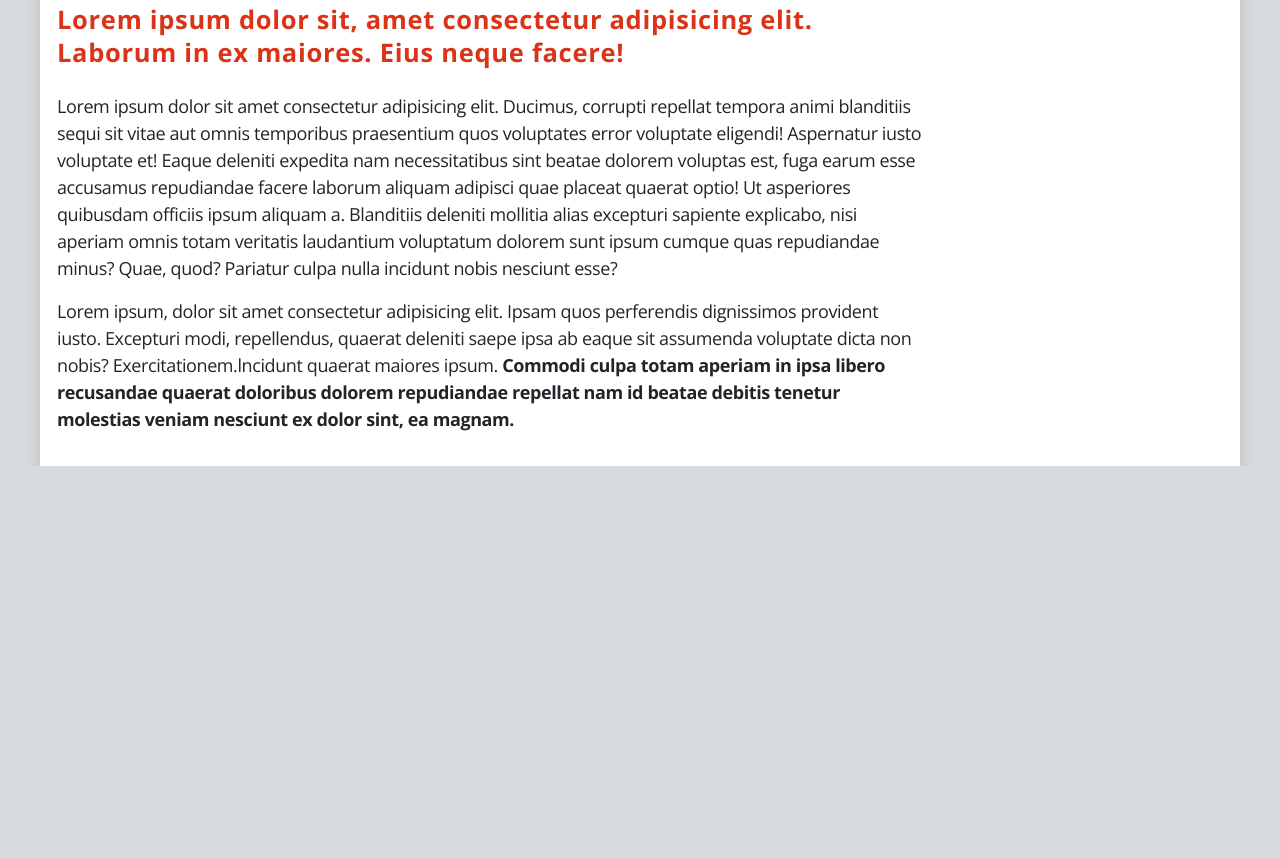
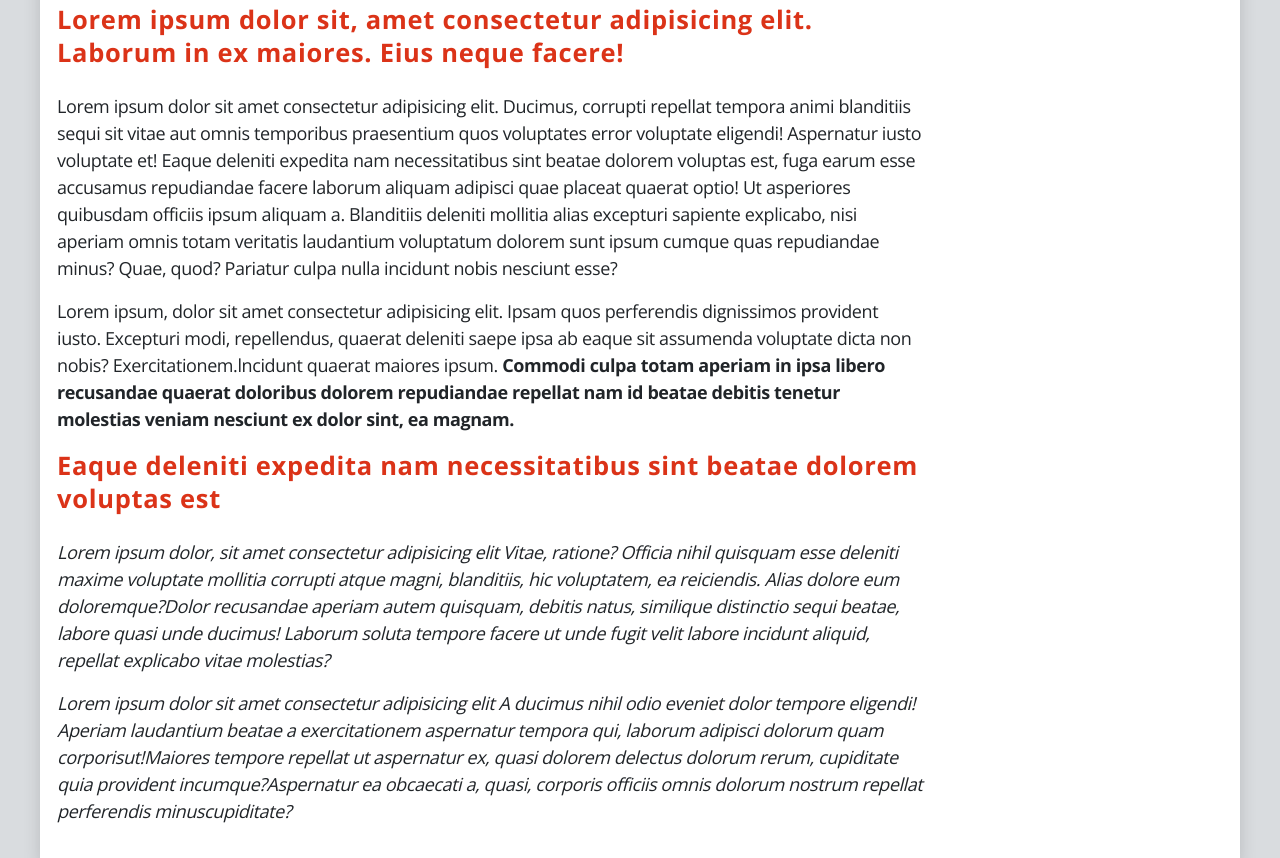
Before and after one commit to krzosdominik/jrfront_recruitment-task, a website: page index.html in a window 1280 px wide. Shown: the part 2780-3638 px from the top of the page. Before the commit the page ends 3246 px from the top, so only its background shows below. Drawn offline with nearby package versions, Linux system fonts and the light colour scheme.

Commit message:
add article

```diff
--- a/index.html
+++ b/index.html
@@ -216,6 +216,27 @@
                             </strong>
                         </p>
                     </article>
+                    <article class="section__article">
+                        <h2 class="article__header font-weight-bold mb-4">
+                            Eaque deleniti expedita nam necessitatibus sint beatae dolorem voluptas est
+                        </h2>
+                        <p class="article__paragraph font-italic">
+                            Lorem ipsum dolor, sit amet consectetur adipisicing elit Vitae, ratione? Officia nihil
+                            quisquam esse deleniti maxime voluptate mollitia corrupti atque magni, blanditiis, hic
+                            voluptatem, ea reiciendis. Alias dolore eum doloremque?Dolor recusandae aperiam autem
+                            quisquam, debitis natus, similique distinctio sequi beatae, labore quasi unde ducimus!
+                            Laborum soluta tempore facere ut unde fugit velit labore incidunt aliquid,
+                            repellat explicabo vitae molestias?
+                        </p>
+                        <p class="article__paragraph font-italic">
+                            Lorem ipsum dolor sit amet consectetur adipisicing elit A ducimus nihil odio eveniet
+                            dolor tempore eligendi! Aperiam laudantium beatae a exercitationem aspernatur tempora
+                            qui, laborum adipisci dolorum quam corporisut!Maiores tempore repellat ut aspernatur
+                            ex, quasi dolorem delectus dolorum rerum, cupiditate quia provident incumque?Aspernatur
+                            ea obcaecati a, quasi, corporis officiis omnis dolorum nostrum repellat perferendis
+                            minuscupiditate?
+                        </p>
+                    </article>
                 </section>
             </div>
             <div class="d-none d-lg-block col-lg-3">
```
